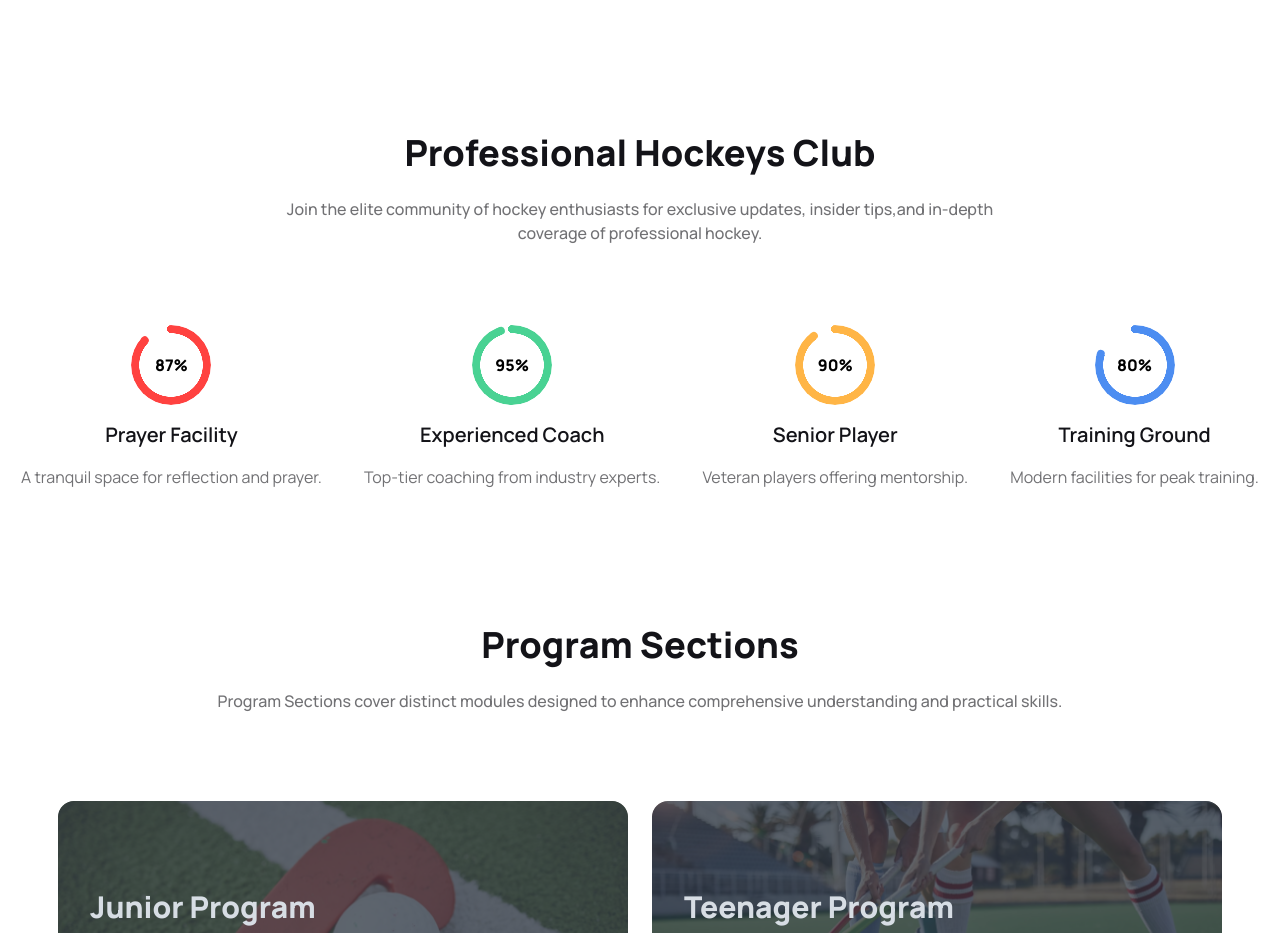
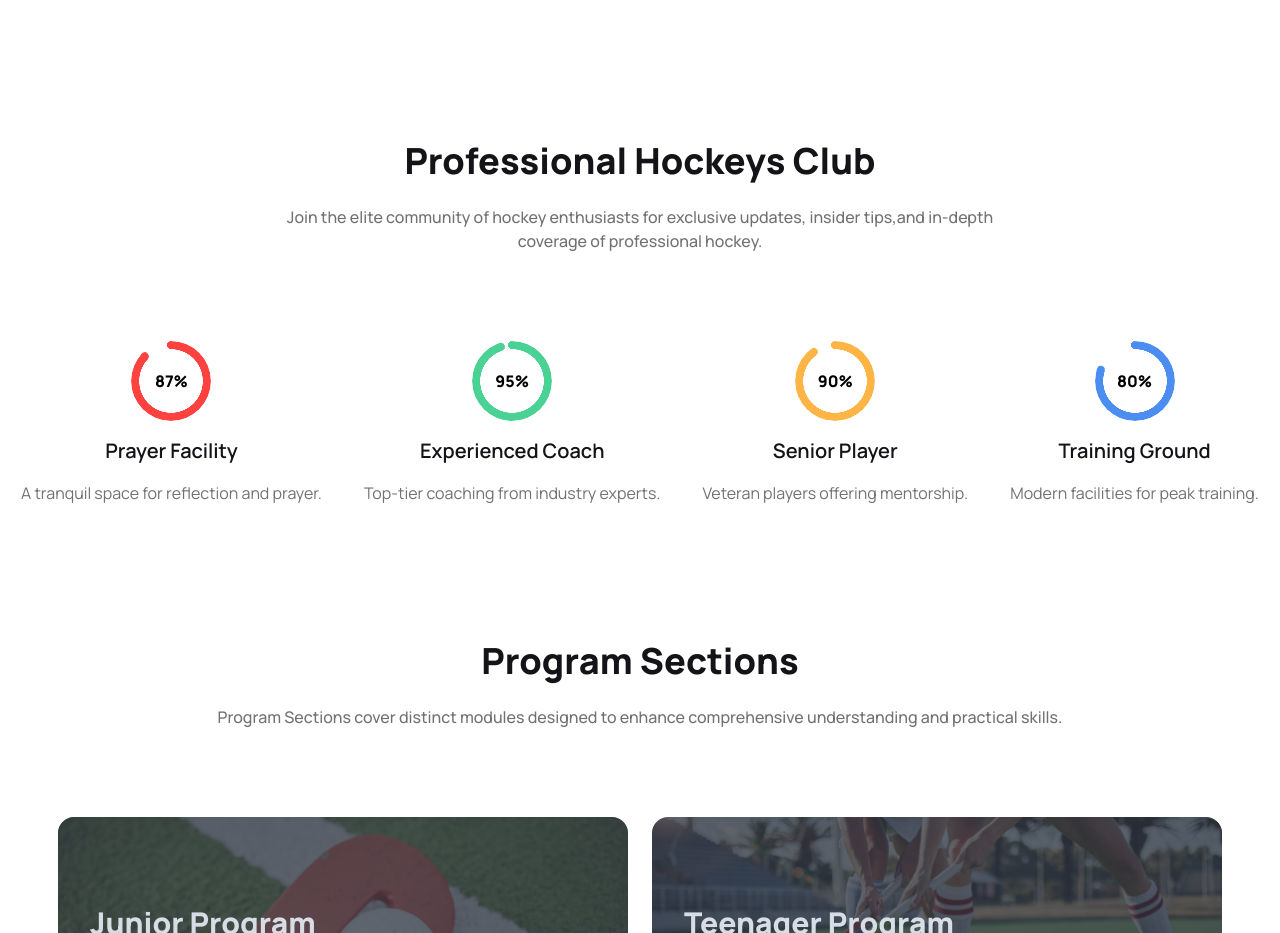
Before and after one commit to TayasirMalek/assignment-3, a plain HTML site: page index.html in a window 1280 px wide. Shown: the part 780-1713 px from the top of the page. Drawn offline with nearby package versions, Linux system fonts and the light colour scheme.

Commit message:
fixed padding in percentage section

```diff
--- a/index.html
+++ b/index.html
@@ -116,7 +116,7 @@
         </div>
         <!-- percentage section -->
         <section class="mt-32 md:mt-0 mb-16 md:mb-32">
-            <div class="text-center mb-20">
+            <div class="text-center mb-20 p-2">
                 <h1 class="text-4xl font-extrabold text-[#131318] mb-6">Professional Hockeys Club</h1>
                 <p class="font-medium text-[#13131899] leading-6">Join the elite community of hockey enthusiasts for
                     exclusive updates, insider tips,and in-depth <br> coverage of professional hockey.</p>
```
